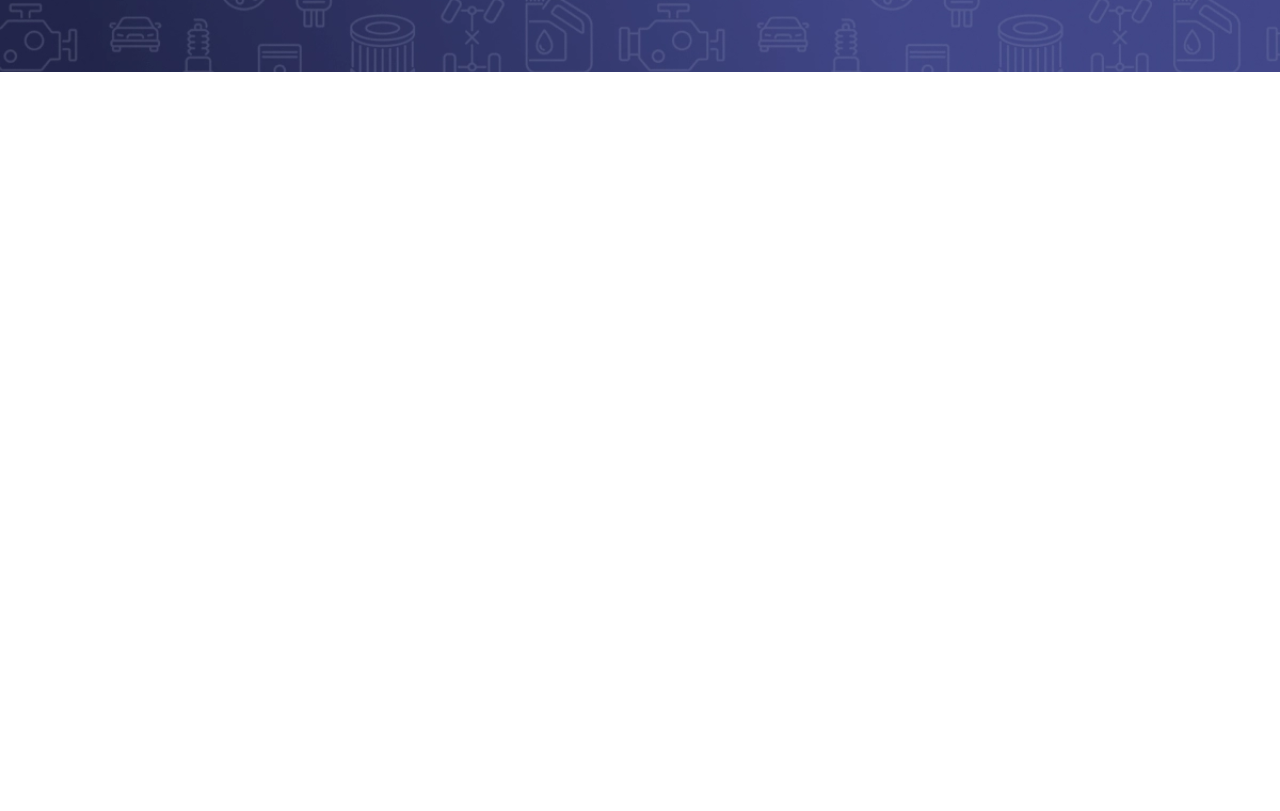
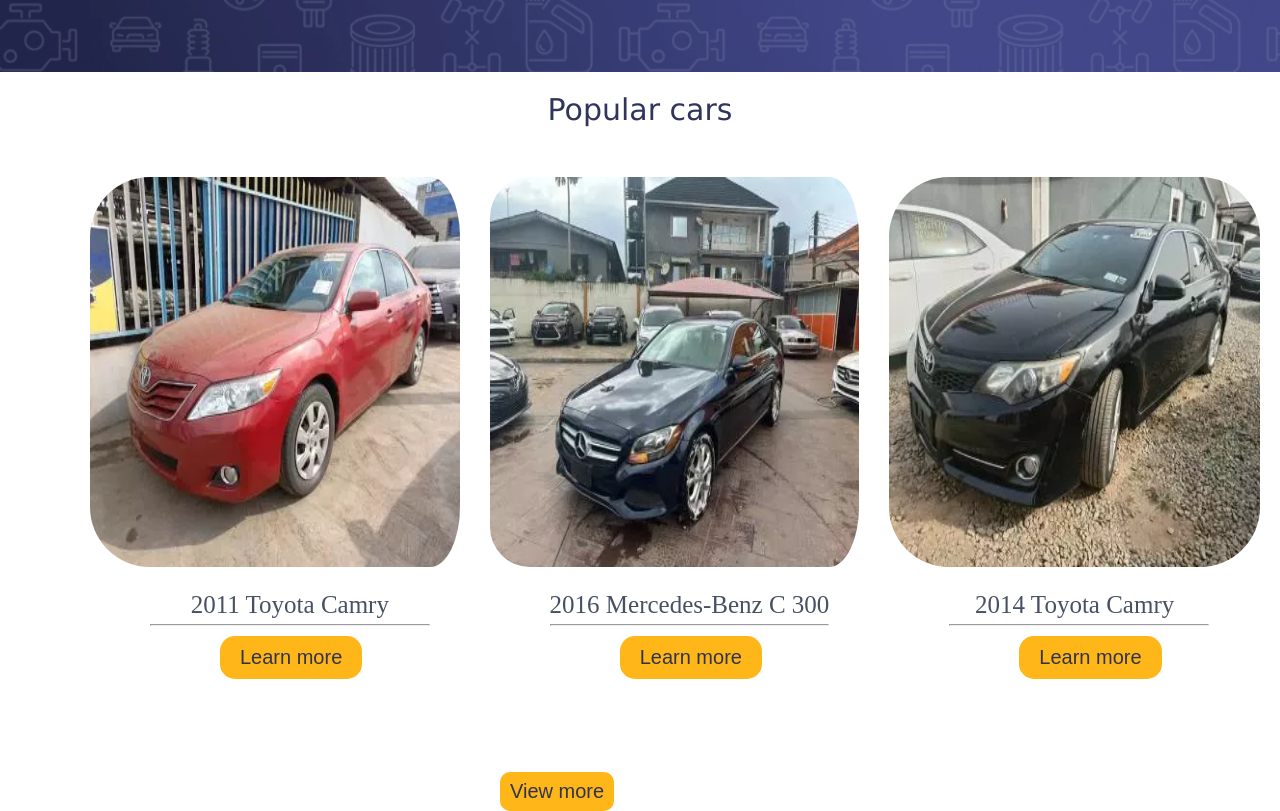
Before and after one commit to Cleture/Reworkgroupproject, a plain HTML site: page B-index1.html in a window 1280 px wide. Shown: the part 528-1339 px from the top of the page. Before the commit the page ends 800 px from the top, so only its background shows below. Drawn offline with Linux system fonts and the light colour scheme.

Commit message:
Created the section below banner

```diff
--- a/B-index1.html
+++ b/B-index1.html
@@ -33,9 +33,41 @@
     </div>
 
     <div class="ben-sec-below-banner">
-     <div class="col3">
+      <p class="ben-1p">Popular cars</p>
+      <div class="ben-col3">
+        <div class="ben-col-1">
+          <img
+            src="./ben-Assets.html/ben_img-22.webp"
+            alt=""
+            class="bencol3-img1"
+          />
+          <p>2011 toyota camry</p>
+          <hr />
+          <button class="ben-btn">Learn more</button>
+        </div>
+        <div class="ben-col-2">
+          <img
+            src="./ben-Assets.html/ben_img-23.webp"
+            alt=""
+            class="bencol3-img2"
+          />
+          <p>2016 mercedes-benz c 300</p>
+          <hr />
+          <button class="ben-btn">Learn more</button>
+        </div>
+        <div class="ben-col-3">
+          <img
+            src="./ben-Assets.html/ben_img-24.webp"
+            alt=""
+            class="bencol3-img3"
+          />
+          <p>2014 toyota camry</p>
+          <hr />
+          <button class="ben-btn">Learn more</button>
+        </div>
+      </div>
+    </div>
 
-     </div>
-    </div>
+    <button class="ben-btn1">View more</button>
   </body>
 </html>
--- a/B-style.css
+++ b/B-style.css
@@ -57,16 +57,128 @@
   background-repeat: no-repeat;
   background-size: cover;
   height: 600px;
-text-align: center;
-justify-content: center;
+  text-align: center;
+  justify-content: center;
 }
 
 .ben-banner-sec1 {
   text-transform: capitalize;
-   padding-top: 250px;
+  padding-top: 250px;
   font-size: 50px;
   color: #fff;
   line-height: 60px;
   font-weight: 600;
   font-family: Arial, Helvetica, sans-serif;
 }
+
+.ben-sec-below-banner {
+  height: 700px;
+  background-color: #ffffff;
+}
+
+.ben-1p {
+  font-size: 30px;
+  text-align: center;
+  justify-content: center;
+  font-family: "Lucida Sans", "Lucida Sans Regular", "Lucida Grande",
+    "Lucida Sans Unicode", Geneva, Verdana, sans-serif;
+  padding-top: 20px;
+  color: #31355b;
+}
+
+.ben-col3 {
+  display: flex;
+  background-color: #fff;
+  margin-left: 90px;
+  margin-right: 20px;
+  padding-top: 50px;
+}
+
+.ben-col3 p {
+  text-align: center;
+  font-size: 25px;
+  color: #485164;
+  padding-top: 20px;
+  padding-bottom: 5px;
+  text-transform: capitalize;
+}
+
+.bencol3-img1 {
+  height: 100%;
+  width: 100%;
+  border-right: 30px solid #fff;
+  border-bottom-left-radius: 60px;
+  border-bottom-right-radius: 60px;
+  border-top-right-radius: 60px;
+  border-top-left-radius: 60px;
+}
+.bencol3-img2 {
+  height: 100%;
+  width: 100%;
+  border-bottom-left-radius: 40px;
+  border-bottom-right-radius: 60px;
+  border-top-right-radius: 60px;
+  border-top-left-radius: 40px;
+  border-right: 30px solid #fff;
+}
+.bencol3-img3 {
+  height: 100%;
+  width: 100%;
+  border-bottom-left-radius: 60px;
+  border-bottom-right-radius: 60px;
+  border-top-right-radius: 60px;
+  border-top-left-radius: 60px;
+}
+
+.ben-col-1 hr {
+  width: 70%;
+  margin-left: 60px;
+  color: #e0e0e0;
+  margin-bottom: 10px;
+}
+
+.ben-col-2 hr {
+  width: 70%;
+  margin-left: 60px;
+  color: #e0e0e0;
+  margin-bottom: 10px;
+}
+
+.ben-col-3 hr {
+  width: 70%;
+  margin-left: 60px;
+  color: #e0e0e0;
+  margin-bottom: 10px;
+}
+
+.ben-btn {
+  font-size: 20px;
+  margin-left: 130px;
+  padding: 10px 20px;
+  background-color: #ffb619;
+  color: #30344f;
+  cursor: pointer;
+  border: #ffb619;
+  border-radius: 15px;
+}
+
+.ben-btn:hover {
+  color: #fff;
+  background-color: #31355b;
+}
+
+.ben-btn1 {
+  font-size: 20px;
+  padding: 8px 10px;
+  background-color: #ffb619;
+  color: #30344f;
+  cursor: pointer;
+  border: #ffb619;
+  border-radius: 10px;
+  margin-left: 500px;
+}
+
+.ben-btn1:hover {
+  color: #fff;
+  background-color: #31355b;
+}
```
Also changed, not shown: ben-Assets.html/ben_img-22.webp (added), ben-Assets.html/ben_img-23.webp (added), ben-Assets.html/ben_img-24.webp (added).
